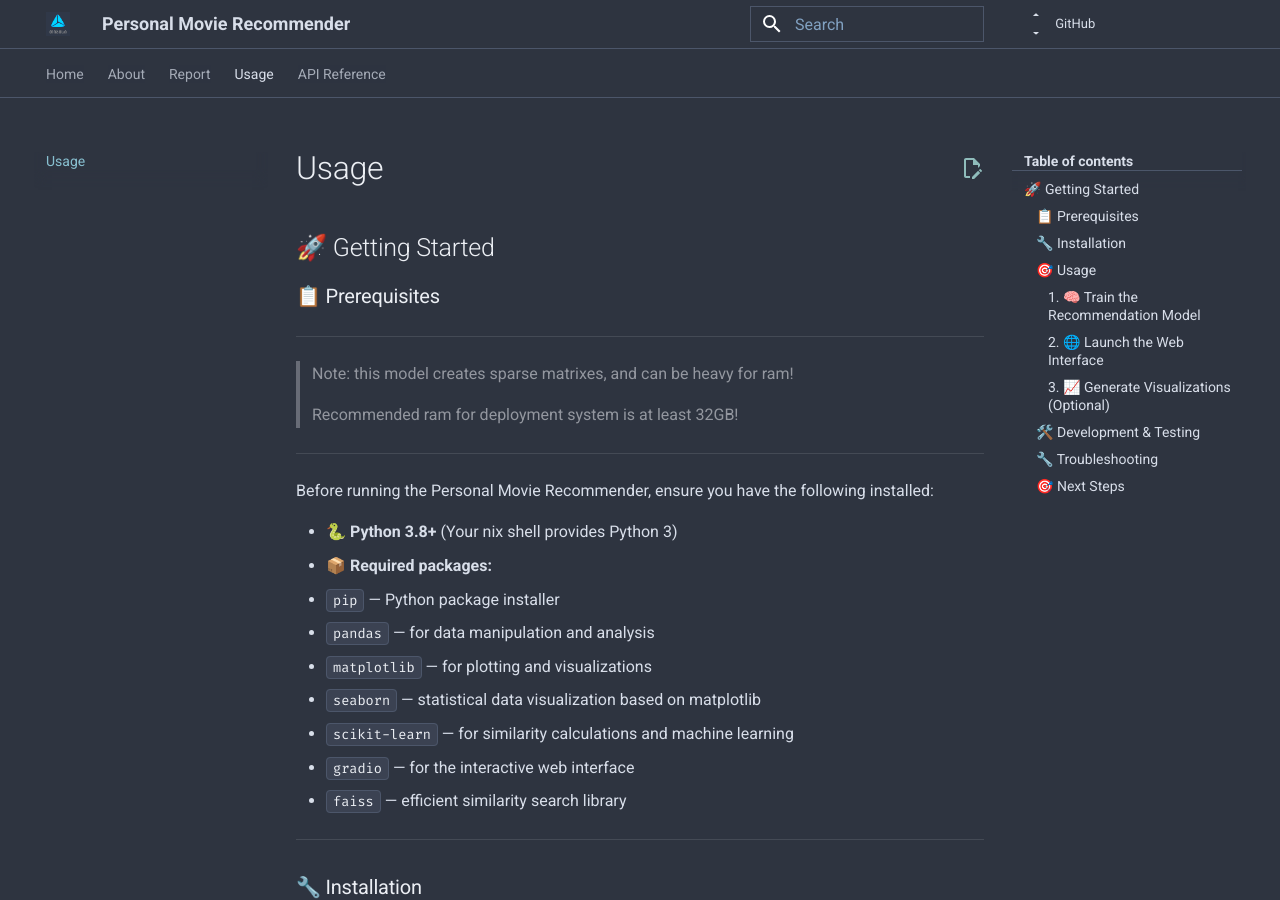
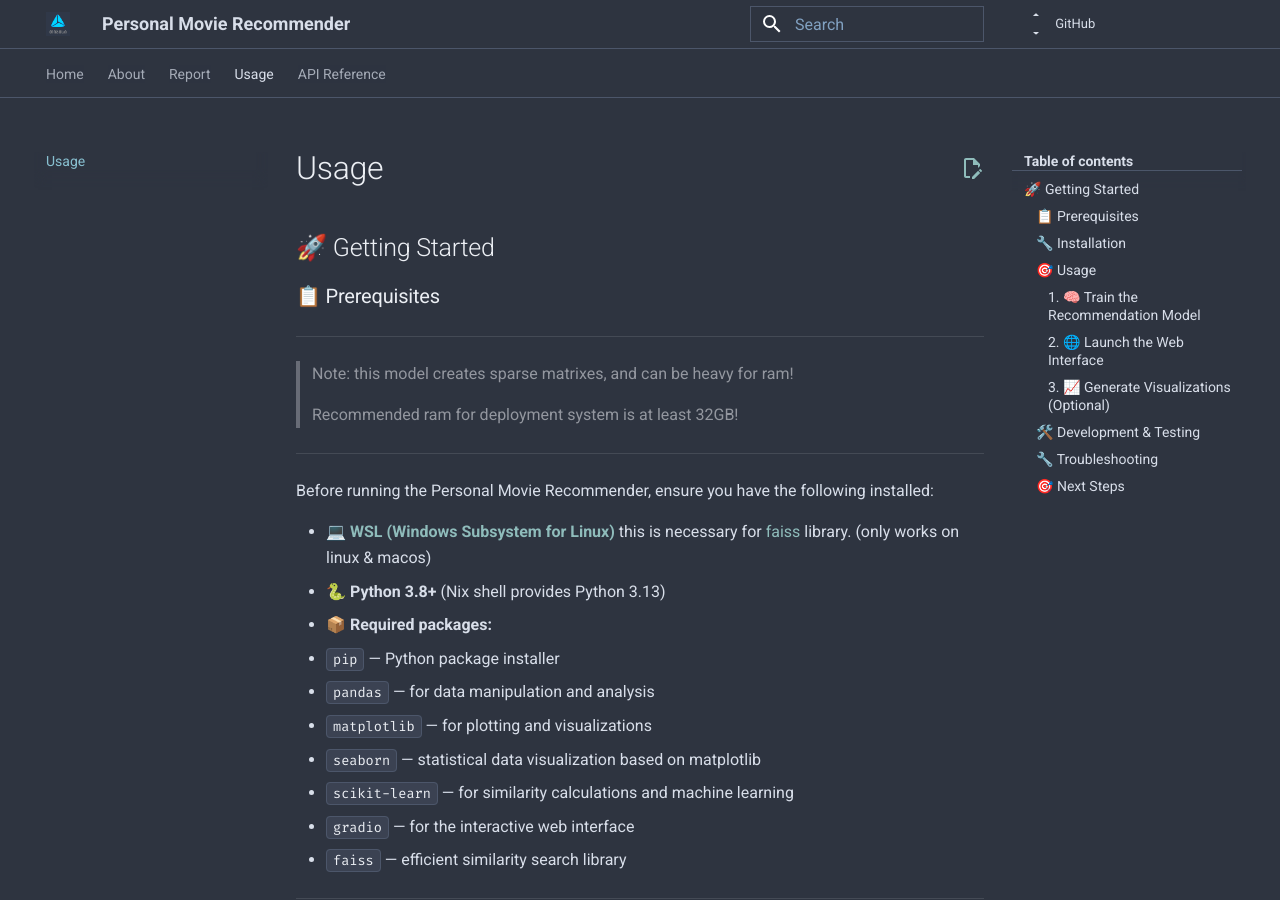
Before and after one commit to Gurjaka/Personal-movie-recommendation-model, an MkDocs documentation site: the page built from docs/usage.md, in a window 1280 px wide and 900 px high. Built offline with MkDocs 1.6.1 and Material for MkDocs 9.7.7, drawn with Linux system fonts in a browser that asks for light colours; comment, search, counter and statistics services are not loaded.

Commit message:
docs: mention WSL in usage

```diff
--- a/docs/usage.md
+++ b/docs/usage.md
@@ -10,7 +10,8 @@
 
 Before running the Personal Movie Recommender, ensure you have the following installed:
 
-* **🐍 Python 3.8+** (Your nix shell provides Python 3)
+* **💻 [WSL (Windows Subsystem for Linux)](https://learn.microsoft.com/en-us/windows/wsl/about)** this is necessary for [faiss](https://github.com/facebookresearch/faiss) library. (only works on linux & macos)
+* **🐍 Python 3.8+** (Nix shell provides Python 3.13)
 * **📦 Required packages:**
 
   * `pip` — Python package installer
```
